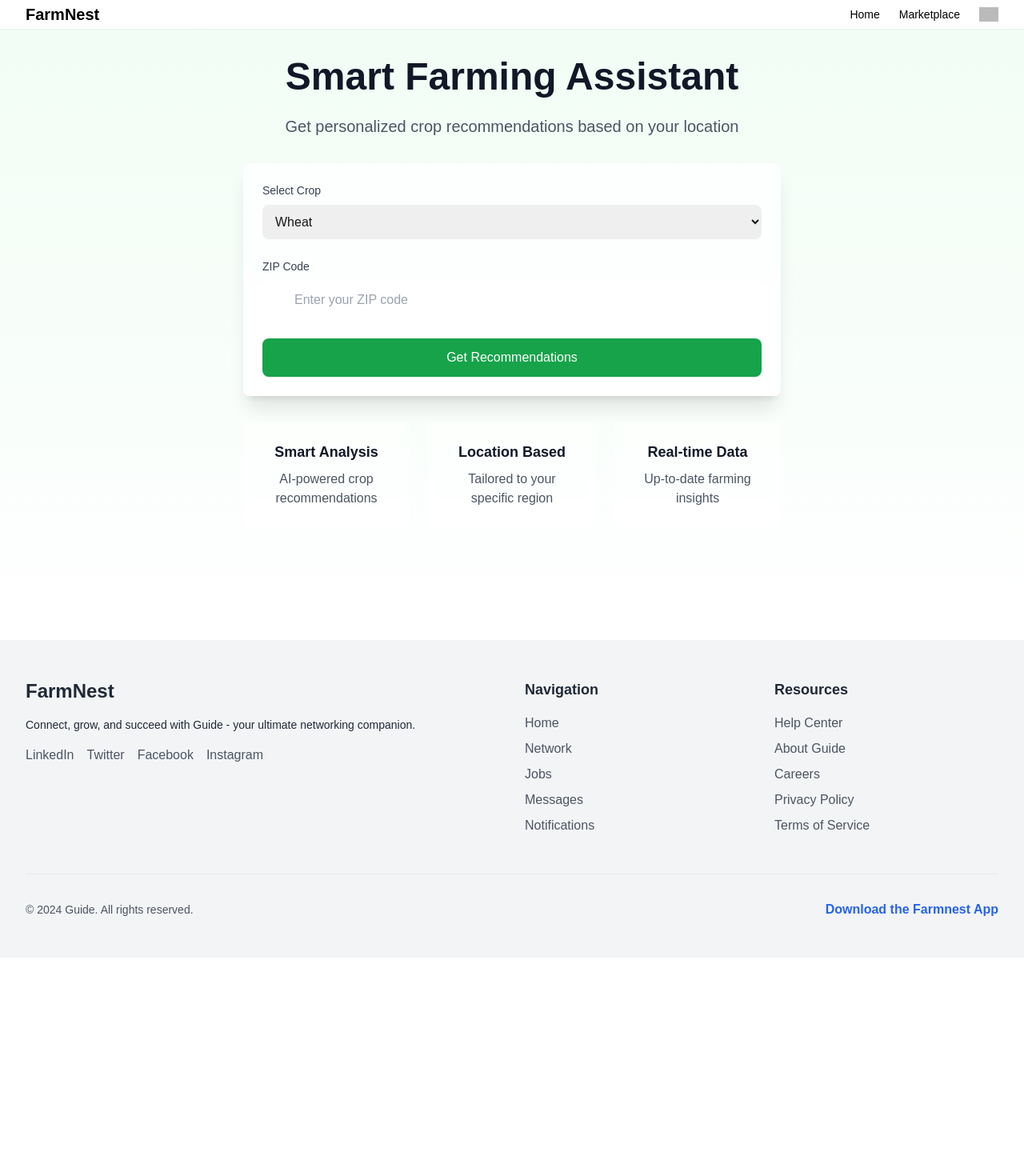
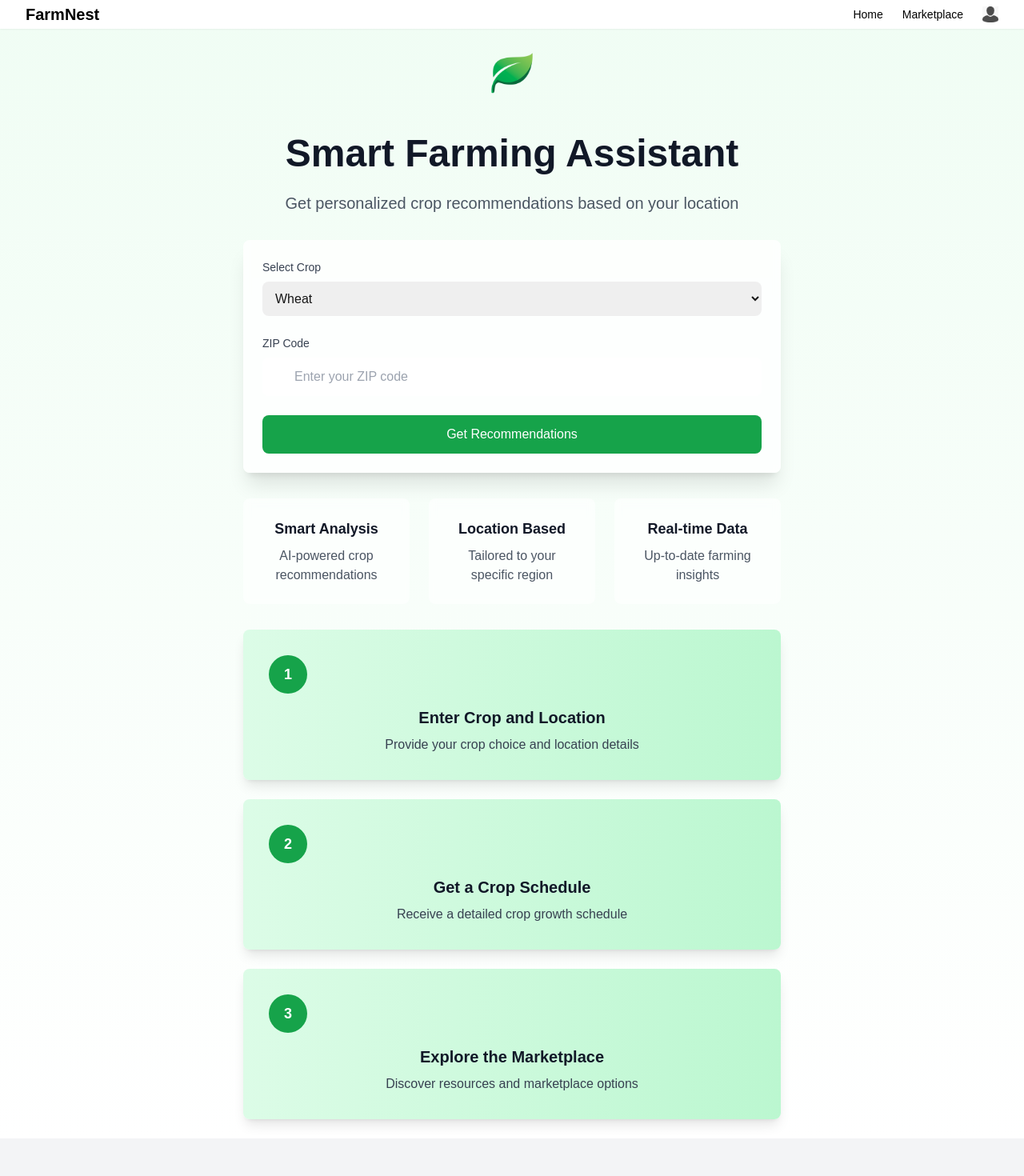
Before and after one commit to Aadityaa2004/Plowtion, a Next.js app in the folder frontend/: page / in a window 1280 px wide. Shown: the top 1470 px of the page at 80% size. Before the commit the page ends 1197 px from the top, so only its background shows below. Built offline with nearby package versions, Linux system fonts and the light colour scheme; grey boxes are pictures that could not be loaded.

Commit message:
feat:add

```diff
--- a/frontend/app/components/Navbar.tsx
+++ b/frontend/app/components/Navbar.tsx
@@ -64,10 +64,10 @@ const NavBar = () => {
           ))}
           <Link href="/profile">
             <Image
-              src="/profile-icon.png"
+              src="/profile-photo.png"
               alt="Profile"
-              width={24}
-              height={24}
+              width={20}
+              height={20}
               className={`cursor-pointer hover:opacity-80 ${
                 path === '/profile' ? 'opacity-100' : 'opacity-70'
               }`}
--- a/frontend/app/page.tsx
+++ b/frontend/app/page.tsx
@@ -1,13 +1,23 @@
+import Image from 'next/image';
+
 export default function Home() {
   return (
     <div className="min-h-screen bg-gradient-to-b from-green-50 to-white dark:from-gray-900 dark:to-gray-800 p-6">
       <div className="space-y-8 max-w-2xl mx-auto pt-12">
         {/* Hero Section */}
+        <div className="flex justify-center">
+          <Image
+            src="/leaf.png"
+            alt="Leaf"
+            width={64}
+            height={64}
+            className="animate-bounce"
+          />
+        </div>
         <div className="text-center space-y-6">
           <h1 className="text-5xl font-bold text-gray-900 dark:text-white">
             Smart Farming Assistant
           </h1>
-
           <p className="text-xl text-gray-600 dark:text-gray-300">
             Get personalized crop recommendations based on your location
           </p>
@@ -84,6 +94,39 @@ export default function Home() {
             </div>
           ))}
         </div>
+
+        {/* Step-by-Step Guide - Vertical Cards */}
+        <div className="space-y-6 mt-12">
+          {[
+            {
+              title: 'Enter Crop and Location',
+              description: 'Provide your crop choice and location details'
+            },
+            {
+              title: 'Get a Crop Schedule',
+              description: 'Receive a detailed crop growth schedule'
+            },
+            {
+              title: 'Explore the Marketplace',
+              description: 'Discover resources and marketplace options'
+            }
+          ].map((step, index) => (
+            <div
+              key={step.title}
+              className="bg-gradient-to-r from-green-100 to-green-200 dark:from-gray-800 dark:to-gray-700 p-8 rounded-lg shadow-lg text-center transform transition duration-200 hover:scale-105"
+            >
+              <div className="flex justify-center items-center w-12 h-12 rounded-full bg-green-600 text-white mb-4">
+                <span className="text-lg font-bold">{index + 1}</span>
+              </div>
+              <h3 className="text-xl font-semibold text-gray-900 dark:text-white mb-2">
+                {step.title}
+              </h3>
+              <p className="text-gray-700 dark:text-gray-300">
+                {step.description}
+              </p>
+            </div>
+          ))}
+        </div>
       </div>
     </div>
   );
```
Also changed, not shown: frontend/public/leaf.png (added), frontend/public/profile-photo.png (added). Lines whose indentation alone changed are shown as unchanged.
